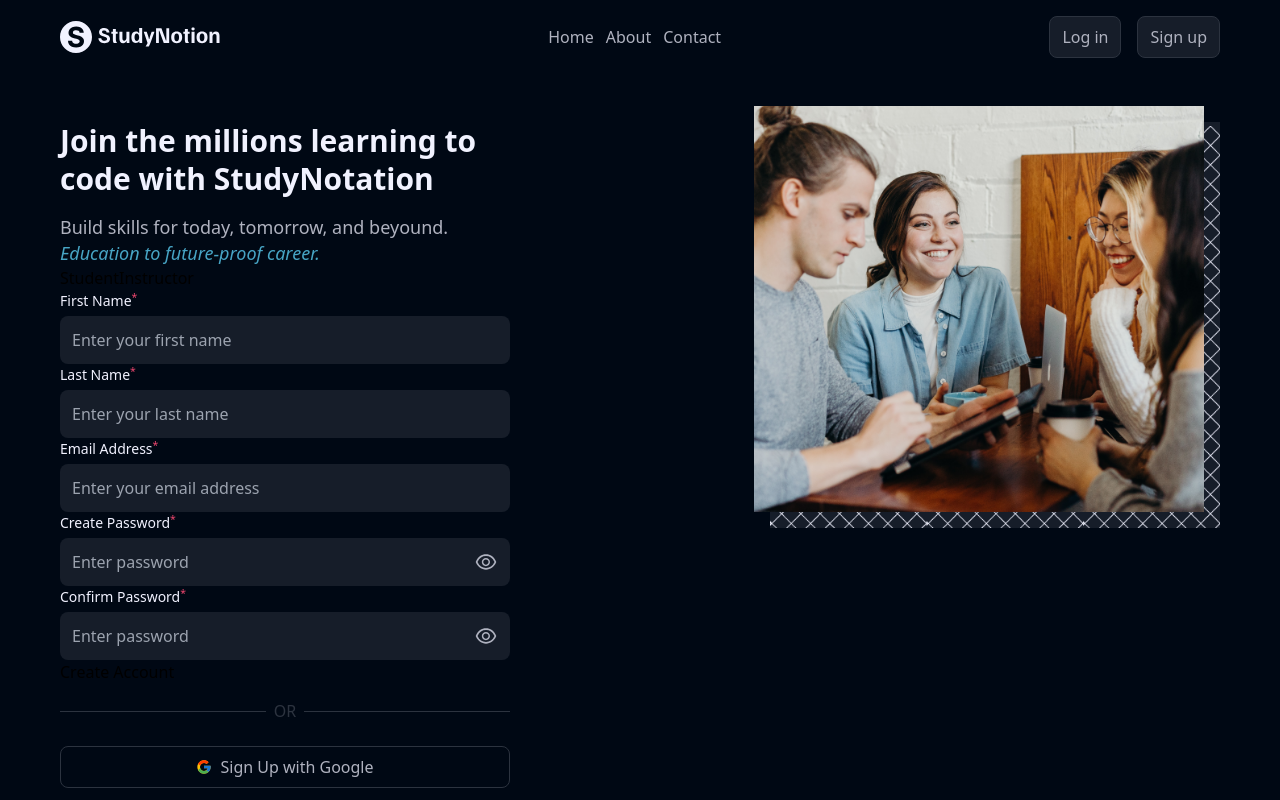
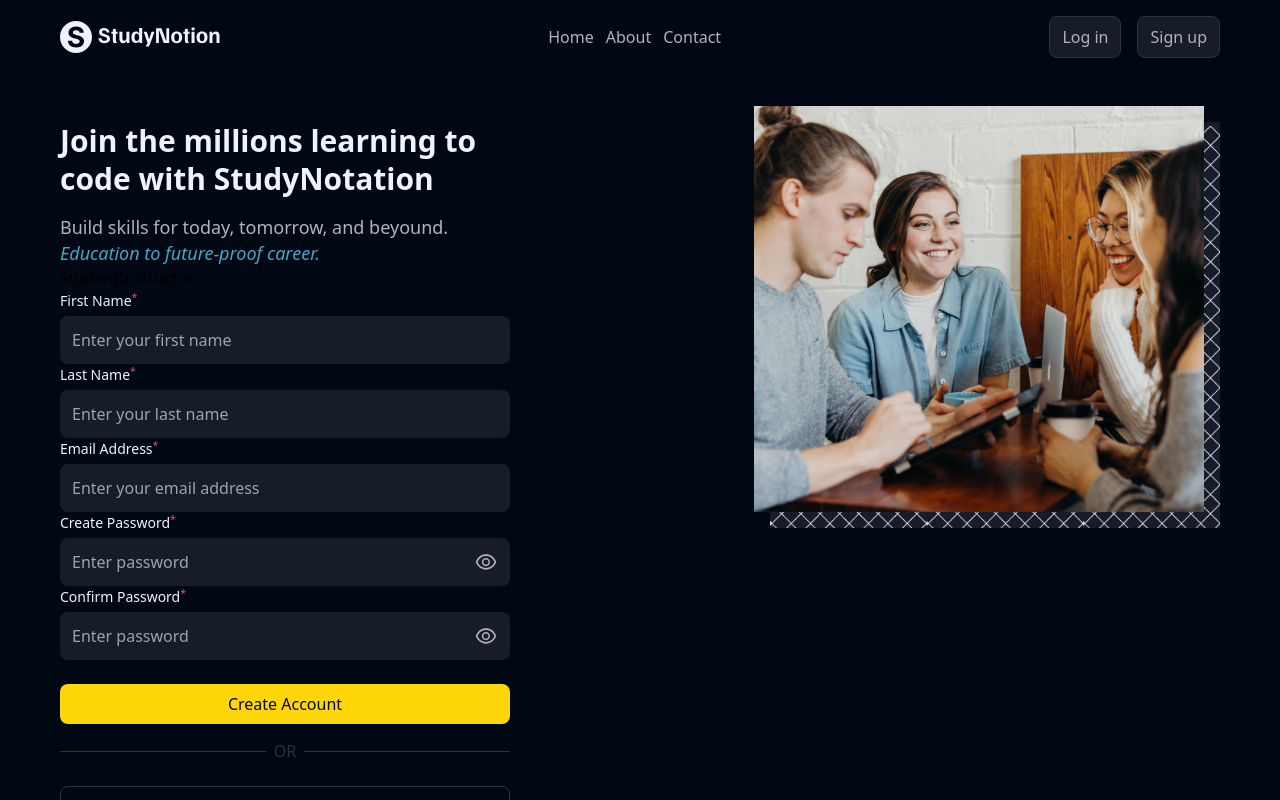
Before and after one commit to sudhanshumandloi/React-practice, a React (Create React App) app in the folder Study_notation_app/: page /signup in a window 1280 px wide. Built offline with nearby package versions, Linux system fonts and the light colour scheme.

Commit message:
added the css for create account

```diff
--- a/Study_notation_app/src/components/Signupform.js
+++ b/Study_notation_app/src/components/Signupform.js
@@ -144,7 +144,9 @@
 
                 {/* submit button */}
                 <div>
-                    <button>Create Account</button>
+                    <button className="w-full bg-yellow-50 font-medium rounded-[8px] text-richblack-900 px-[12px] py-[8px] mt-6">
+                        Create Account
+                    </button>
                 </div>
             </form>
         </div>
```
